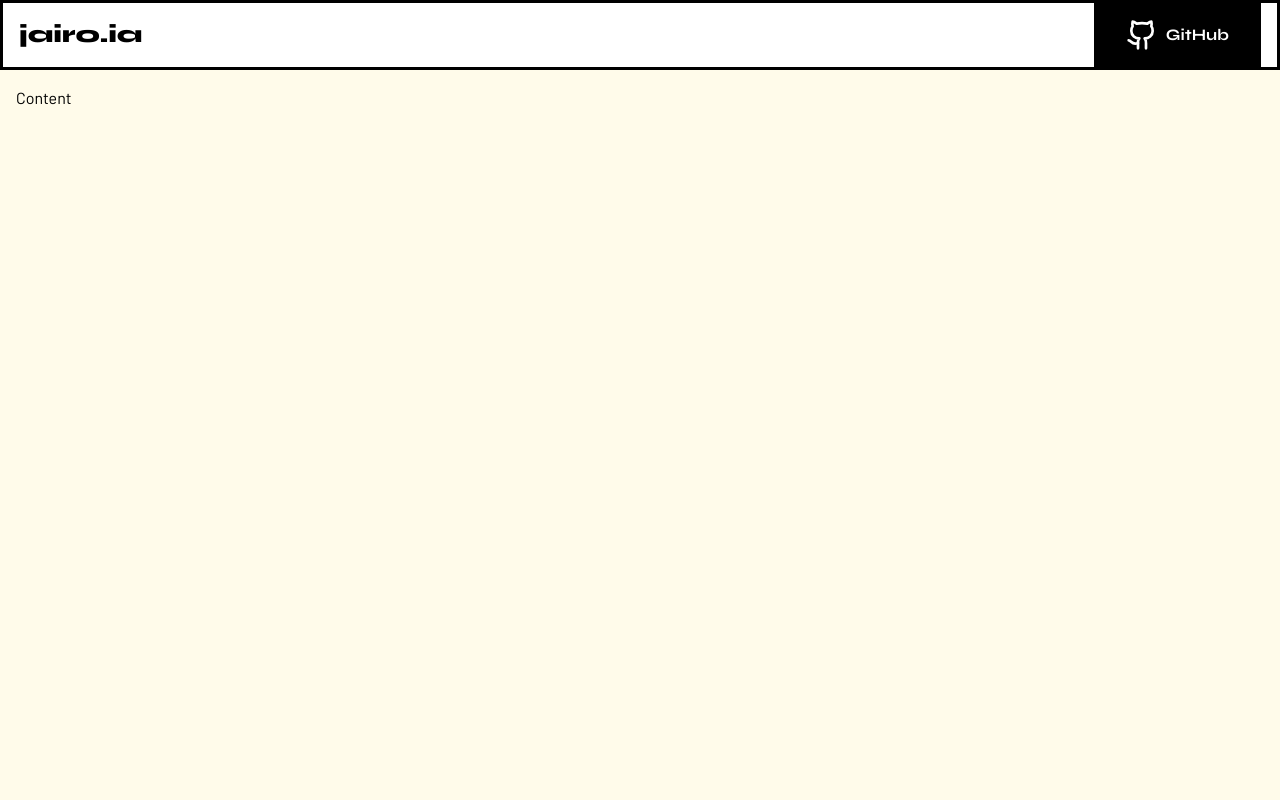
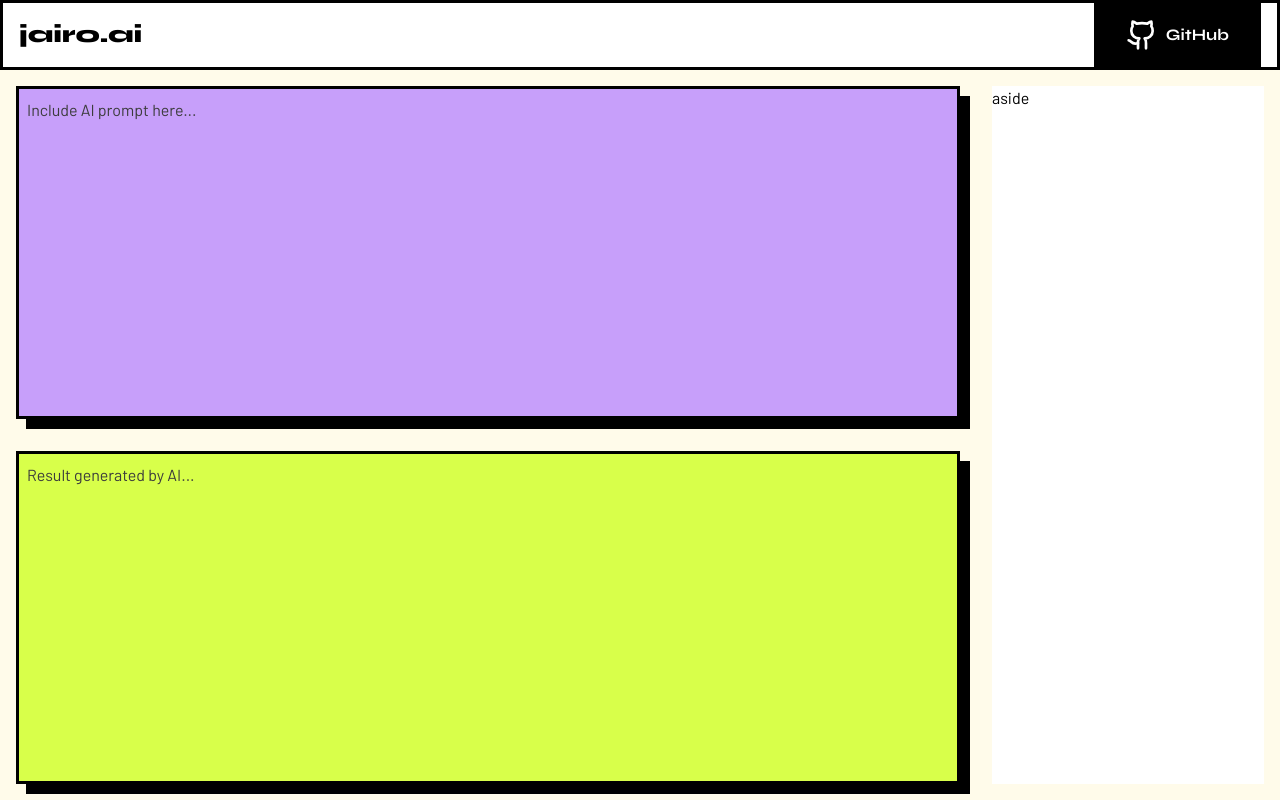
Before and after one commit to davyd-souza/jairo-ai-web, a Next.js app: page / in a window 1280 px wide. Built offline with nearby package versions, Linux system fonts and the light colour scheme.

Commit message:
feat: implement textarea section

```diff
--- a/src/app/layout.tsx
+++ b/src/app/layout.tsx
@@ -18,7 +18,7 @@ const syne = Syne({
 })
 
 export const metadata: Metadata = {
-  title: 'Jairo IA',
+  title: 'Jairo AI',
   description:
     'Experience the power of artificial intelligence on our platform, where it transforms videos into valuable textual content. Let our AI intelligently generate descriptions, ideas, and titles, providing an innovative way to maximize the potential of your videos.',
 }
--- a/src/app/page.tsx
+++ b/src/app/page.tsx
@@ -1,13 +1,25 @@
 // COMPONENT
 import { Header } from '@/components/header'
+import { Textarea } from '@/components/ui/textarea'
 
 export default function Home() {
   return (
-    <div className="min-h-screen space-y-4">
+    <div className="grid-rows-root grid min-h-screen gap-4 pb-4">
       <Header />
 
-      <main className="px-4">
-        <p>Content</p>
+      <main className="md:grid-cols-main grid px-4 md:gap-8">
+        <section className="grid gap-4 md:gap-8">
+          <Textarea
+            placeholder="Include AI prompt here..."
+            className="resize-none bg-soft-violet leading-relaxed"
+          />
+          <Textarea
+            placeholder="Result generated by AI..."
+            className="resize-none bg-lime leading-relaxed"
+          />
+        </section>
+
+        <aside className="hidden bg-white md:block">aside</aside>
       </main>
     </div>
   )
--- a/src/components/header.tsx
+++ b/src/components/header.tsx
@@ -11,7 +11,7 @@ export function Header() {
   return (
     <header className="flex items-center justify-between border-3 border-black bg-white px-4">
       <h1 className="font-display text-lg font-extrabold sm:text-2xl">
-        jairo.ia
+        jairo.ai
       </h1>
 
       <div>
--- /dev/null
+++ b/src/components/ui/textarea.tsx
@@ -0,0 +1,23 @@
+import * as React from 'react'
+
+import { cn } from '@/lib/utils'
+
+export type TextareaProps = React.TextareaHTMLAttributes<HTMLTextAreaElement>
+
+const Textarea = React.forwardRef<HTMLTextAreaElement, TextareaProps>(
+  ({ className, ...props }, ref) => {
+    return (
+      <textarea
+        className={cn(
+          'flex min-h-[60px] w-full border-3 border-black p-2 shadow-lg outline-none transition-transform placeholder:text-dark-gray focus-visible:-translate-x-px focus-visible:-translate-y-px disabled:cursor-not-allowed disabled:opacity-50',
+          className,
+        )}
+        ref={ref}
+        {...props}
+      />
+    )
+  },
+)
+Textarea.displayName = 'Textarea'
+
+export { Textarea }
--- a/tailwind.config.ts
+++ b/tailwind.config.ts
@@ -32,6 +32,14 @@ module.exports = {
 
     // SHADCN/UI
     extend: {
+      gridTemplateColumns: {
+        main: '1fr clamp(12rem, 20vw + 1rem, 30rem)',
+      },
+
+      gridTemplateRows: {
+        root: 'max-content 1fr',
+      },
+
       minHeight: {
         screen: '100dvh',
       },
```
